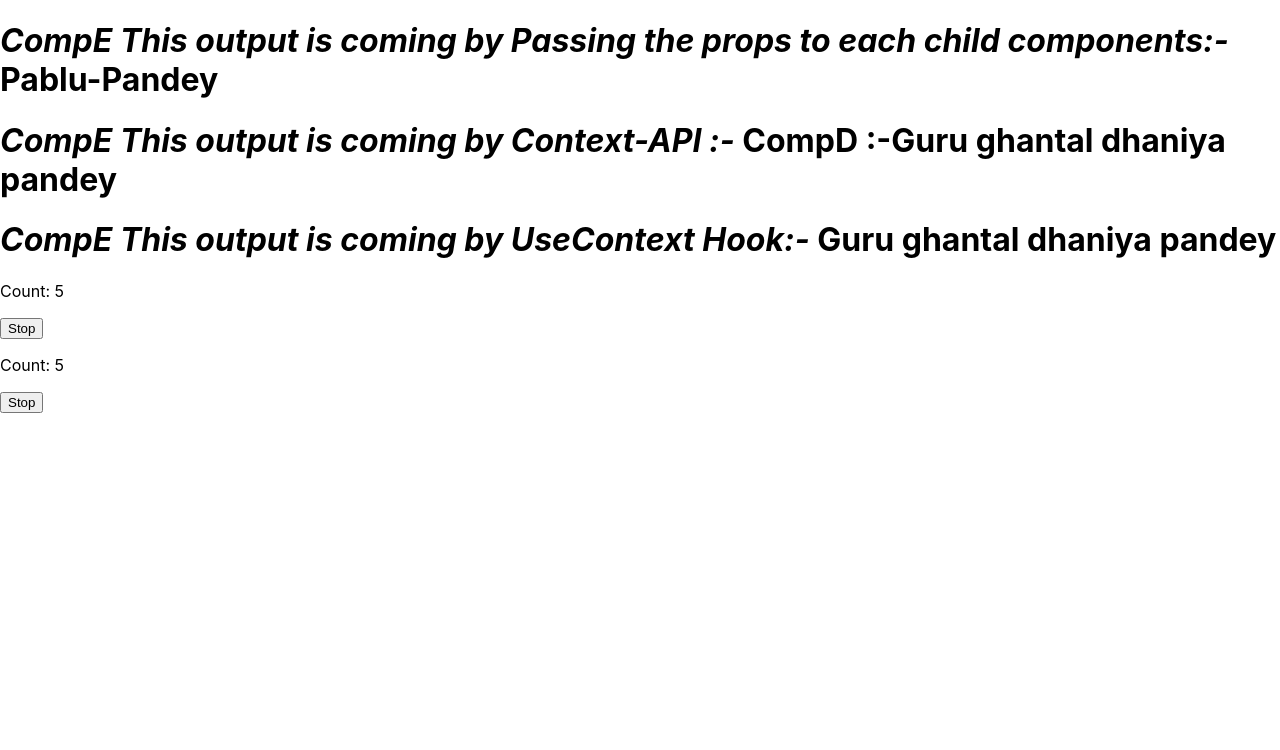
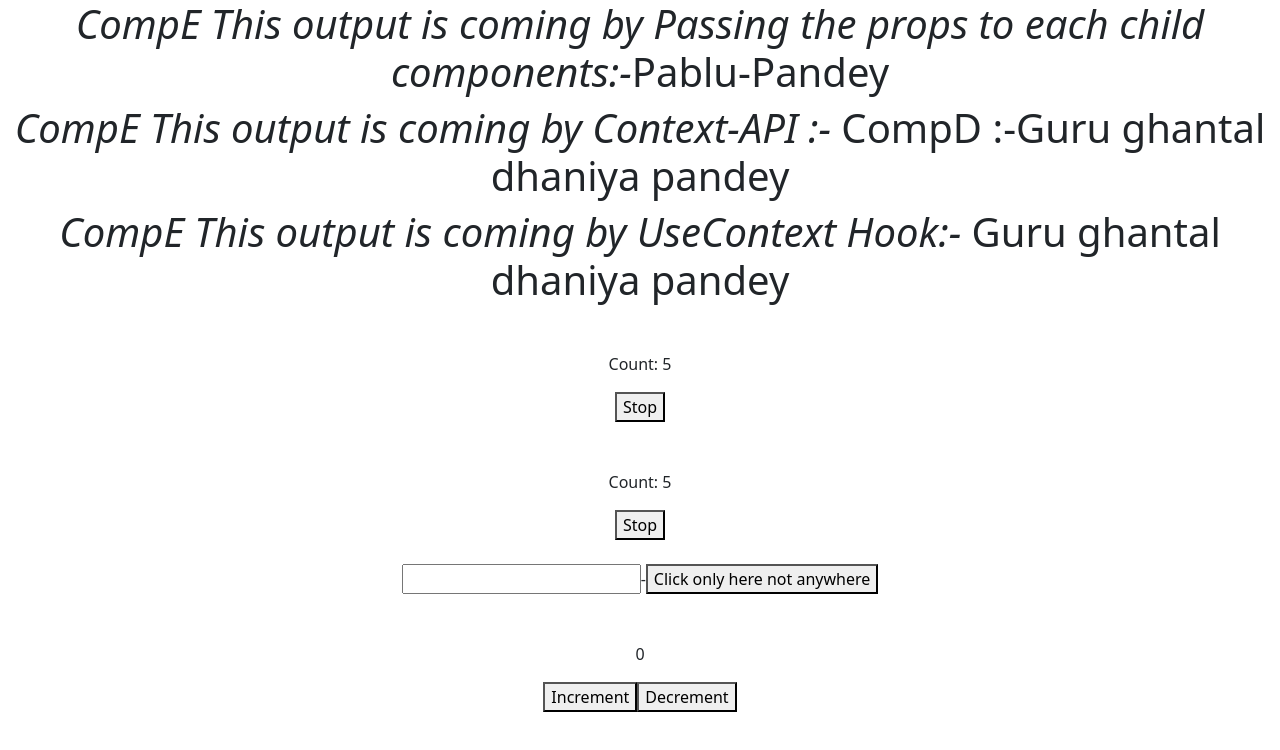
Before and after one commit to Ramkrishna1179/use-context, a React (Create React App) app: page / in a window 1280 px wide. Shown: the top 750 px of the page. Built offline with nearby package versions, Linux system fonts and the light colour scheme.

Commit message:
did practice of useReducer hook

```diff
--- a/package.json
+++ b/package.json
@@ -6,6 +6,7 @@
     "@testing-library/jest-dom": "^5.16.5",
     "@testing-library/react": "^13.4.0",
     "@testing-library/user-event": "^13.5.0",
+    "bootstrap": "^5.2.3",
     "react": "^18.2.0",
     "react-dom": "^18.2.0",
     "react-scripts": "5.0.1",
--- a/src/App.js
+++ b/src/App.js
@@ -1,23 +1,28 @@
-import UR1 from './useRef/ur1'
+import UR1 from "./useRef/ur1";
 import { UR2 } from "./useRef/ur1";
 import { createContext } from "react";
 import CompD from "./CompD";
 import CompA from "./CompA";
 import CompE from "./CompE";
+import Counter from './useReducer/reduce1'
+import '../node_modules/bootstrap/dist/css/bootstrap.min.css'
 const Value = createContext();
 function App(props) {
   const Name = "Pablu-Pandey";
   return (
-    <div className="App">
-    <Value.Provider value={"Guru ghantal dhaniya pandey"}>
-    <CompA data={Name} />
-    <CompD />
-    <CompE/>
+    <div className="App text-center">
+      <Value.Provider value={"Guru ghantal dhaniya pandey"}>
+        <CompA data={Name} />
+        <CompD />
+        <CompE />
       </Value.Provider>
       <UR1 />
       <UR2 />
+      <br />
+      <br />
+      <Counter />
     </div>
   );
 }
 export default App;
-export {Value}
+export { Value };
--- /dev/null
+++ b/src/useReducer/reduce1.jsx
@@ -0,0 +1,38 @@
+
+import React, { useReducer } from "react";
+const initialvalue = 0;
+function myfuncton(state, action) {
+  if (action.type === "increment") {
+    return state + 1;
+  }
+  if (action.type === "decrement") {
+    return state - 1;
+  }
+}
+
+function Counter() {
+  const [state, dispatch] = useReducer(myfuncton, initialvalue);
+
+  return (
+    <>
+      <p>{state}</p>
+      <button
+        onClick={() => {
+          dispatch({ type: "increment" });
+        }}
+      >
+        Increment
+      </button>
+
+      <button
+        onClick={() => {
+          dispatch({ type: "decrement" });
+        }}
+      >
+        Decrement
+      </button>
+    </>
+  );
+}
+
+export default Counter;
--- a/src/useRef/ur1.jsx
+++ b/src/useRef/ur1.jsx
@@ -1,4 +1,4 @@
-import React, { useState, useEffect, useRef } from 'react';
+import React, { useState, useEffect, useRef } from "react";
 
 export default function UR1() {
   const [count, setCount] = useState(0);
@@ -6,27 +6,27 @@ export default function UR1() {
 
   useEffect(() => {
     intervalRef = setInterval(() => {
-      setCount(count => count + 1);
+      setCount((count) => count + 1);
     }, 1000);
 
     return () => clearInterval(intervalRef);
   }, []);
 
   return (
-    <div>
-    <p>Count: {count}</p>
-    <button onClick={() => clearInterval(intervalRef)}>Stop</button>
+    <div className="m-5">
+      <p>Count: {count}</p>
+      <button onClick={() => clearInterval(intervalRef)}>Stop</button>
     </div>
-    );
-  }
+  );
+}
 
- function UR2() {
+function UR2() {
   const [count, setCount] = useState(0);
   const intervalRef = useRef(null);
 
   useEffect(() => {
     intervalRef.current = setInterval(() => {
-      setCount(count => count + 1);
+      setCount((count) => count + 1);
     }, 1000);
 
     return () => clearInterval(intervalRef.current);
@@ -36,7 +36,36 @@ export default function UR1() {
     <div>
       <p>Count: {count}</p>
       <button onClick={() => clearInterval(intervalRef.current)}>Stop</button>
+      <br />
+      <br />
+      <UR3 />
     </div>
   );
 }
-export {UR2}
+export { UR2 };
+
+const UR3 = () => {
+  const [data, newData] = useState("");
+  const val = useRef("5");
+  const handleClick = () => {
+    console.log(val);
+    val.current.style.color = "orange";
+    val.current.style.backgroundColor = "teal";
+    val.current.style.textAlign ="center"
+    val.current.focus();
+  };
+
+  return (
+    <>
+      <input
+        ref={val}
+        type="text"
+        onChange={(e) => {
+          newData(e.target.value);
+        }}
+        value={data}
+      />-
+      <button onClick={handleClick}>Click only here not anywhere</button>
+    </>
+  );
+};
```
Also changed, not shown: 1 other file (tests, documents, lock files or other folders).
